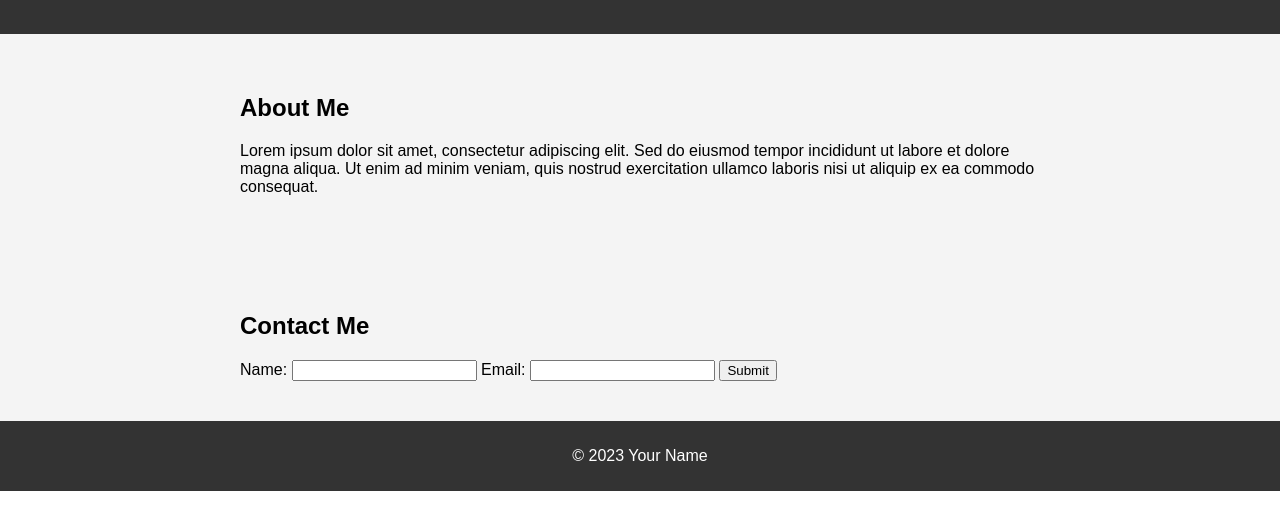
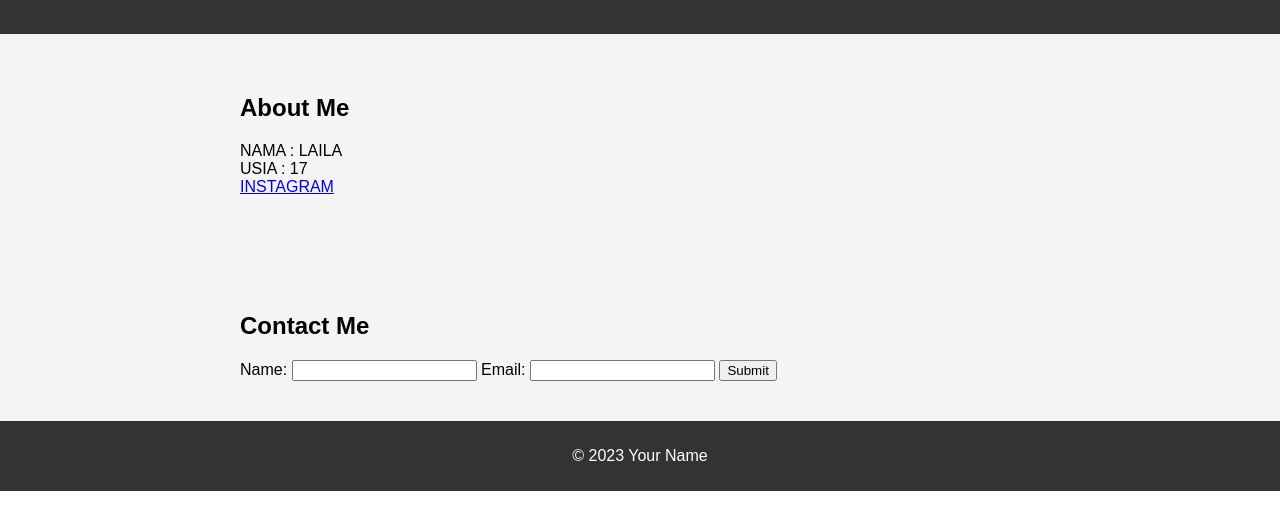
Before and after one commit to elaylalala/laila-porto, a plain HTML site: page index.html in a window 1280 px wide. Shown: the part 120-650 px from the top of the page. Drawn offline with Linux system fonts and the light colour scheme.

Commit message:
menamkan detail pada about

```diff
--- a/index.html
+++ b/index.html
@@ -20,7 +20,12 @@
     <section id="about">
         <div class="content">
             <h2>About Me</h2>
-            <p>Lorem ipsum dolor sit amet, consectetur adipiscing elit. Sed do eiusmod tempor incididunt ut labore et dolore magna aliqua. Ut enim ad minim veniam, quis nostrud exercitation ullamco laboris nisi ut aliquip ex ea commodo consequat.</p>
+            <p>NAMA : LAILA
+                <br>
+                USIA : 17
+                <br>
+                <a href="https://instagram.com/cece.reall?igshid=OGQ5ZDc2ODk2ZA==" target="_blank">INSTAGRAM</a>
+            </p>
         </div>
     </section>
 
```
